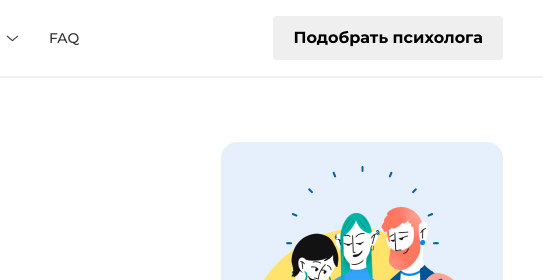
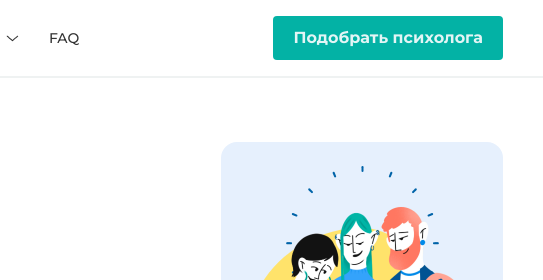
Before and after one commit to maksani4/skillfactory, a plain HTML site: page YouTalk/pages/page1.html in a window 1280 px wide. In both pictures the pointer is over the button "Подобрать психолога". Shown: the top 280 px of the page, 737-1280 px from the left. Drawn offline with Linux system fonts and the light colour scheme.

Commit message:
fix animation page1

```diff
--- a/YouTalk/pages/page1.html
+++ b/YouTalk/pages/page1.html
@@ -25,7 +25,7 @@
             </ul>
         </nav>
         <div class="header__action">
-            <button class="header__action-btn">
+            <button class="header__action-btn btn-animation">
                 Подобрать психолога
             </button>
         </div>
--- a/YouTalk/style/style.css
+++ b/YouTalk/style/style.css
@@ -75,8 +75,8 @@
 }
 
 .btn-animation:hover {
-    background: rgba(130, 245, 245, 1);
-    color: rgba(255, 255, 255, 1);
+    background: rgba(3, 178, 165, 1);
+    color: rgba(227, 245, 245, 1);
 }
 
 .header__line {
```
